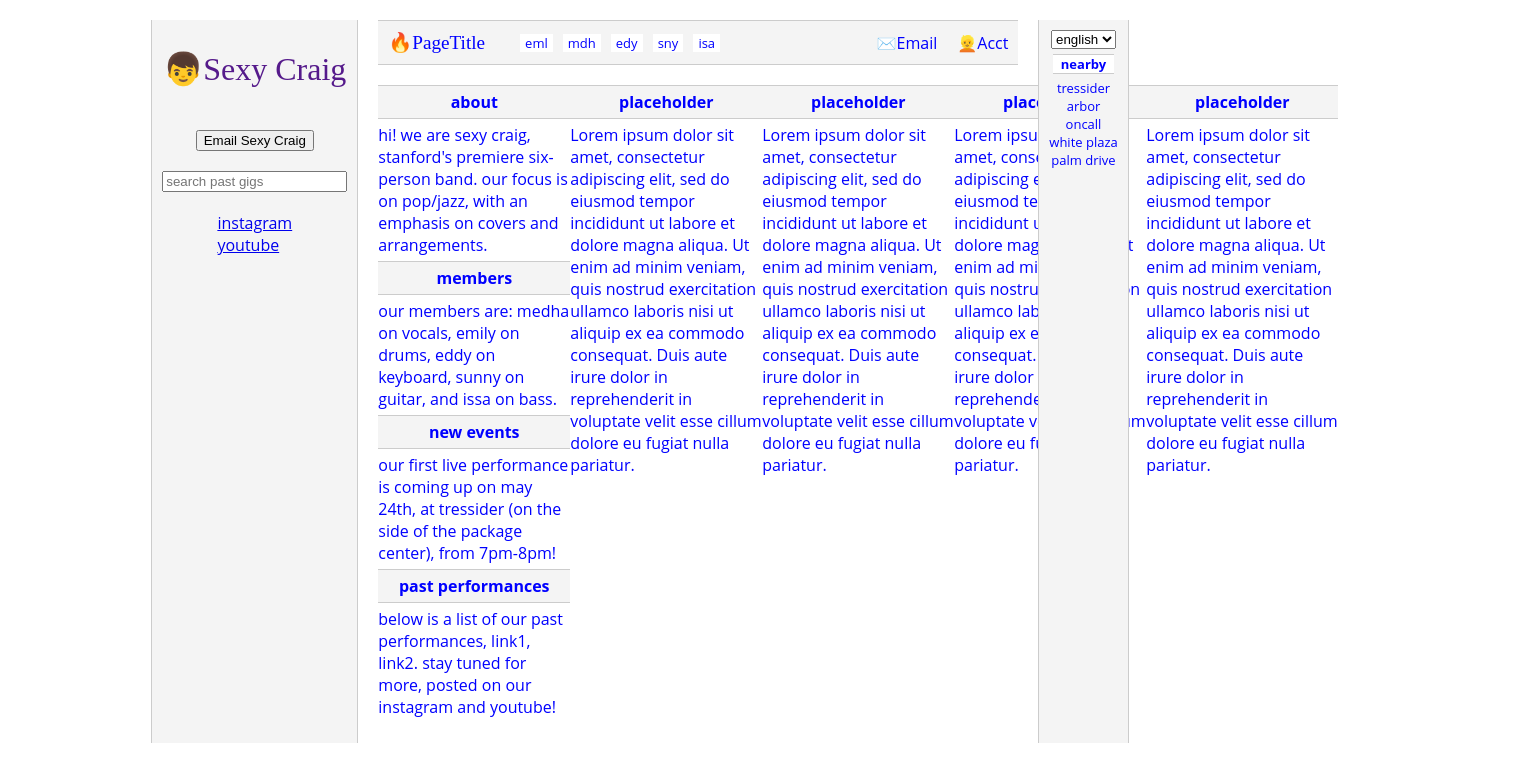
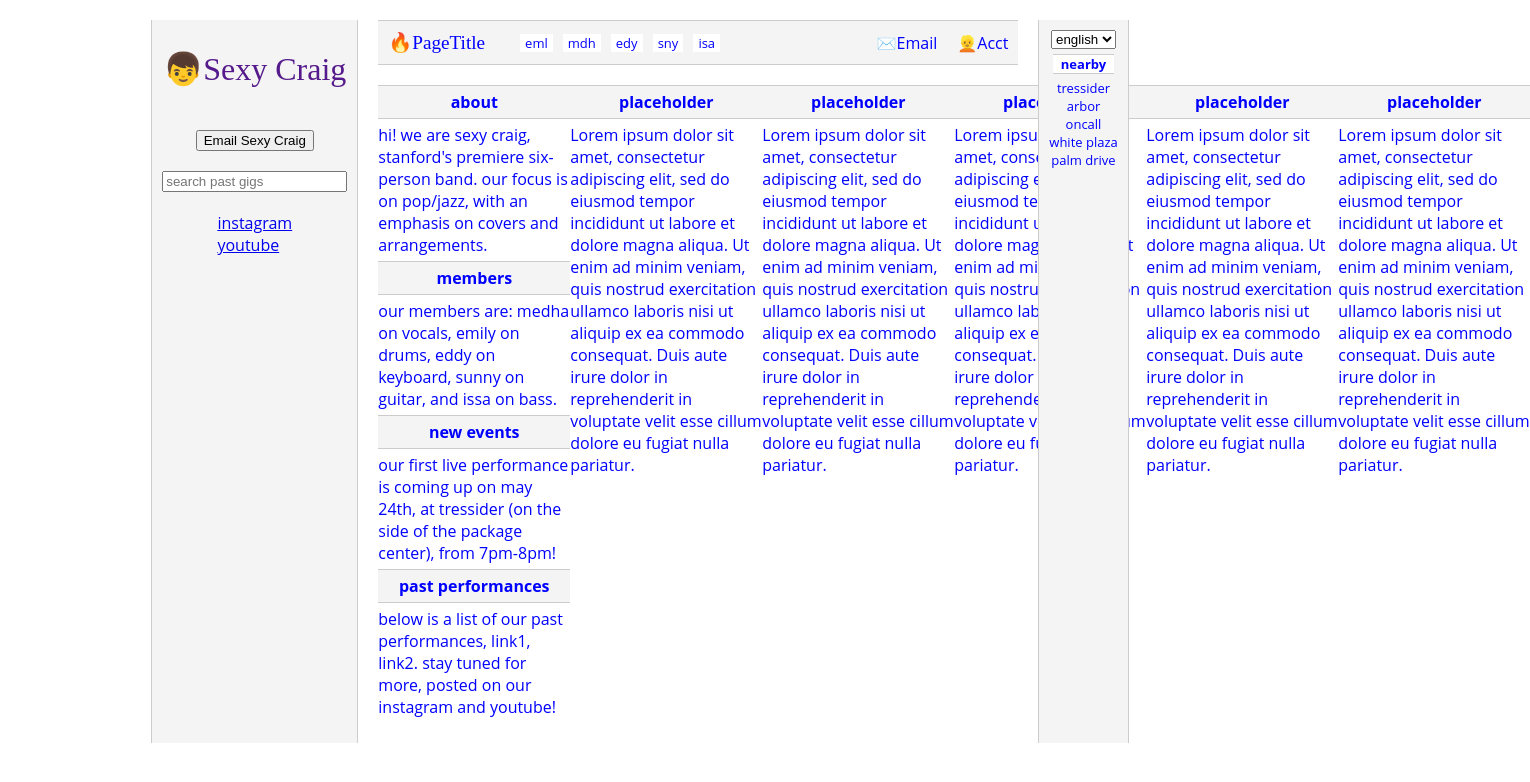
Before and after one commit to TsuRS/sexy-craig, a React (Create React App) app: page / in a window 1280 px wide. Shown: the top 782 px of the page, 1530 px wide, since content can reach past the window. Built offline with nearby package versions, Linux system fonts and the light colour scheme.

Commit message:
improved site design

```diff
--- a/src/CenterCol.js
+++ b/src/CenterCol.js
@@ -41,6 +41,7 @@ function InformationSections() {
       <Section label="placeholder" />
       <Section label="placeholder" />
       <Section label="placeholder" />
+      <Section label="placeholder" />
     </div>
   )
 }
--- a/src/RightCol.css
+++ b/src/RightCol.css
@@ -18,6 +18,6 @@
   background-color: #fff;
   border-top: 1px solid #ccc;
   border-bottom: 1px solid #ccc;
-  margin: 5px;
+  margin: 5px 0px;
   font-weight:bold;
 }
```
